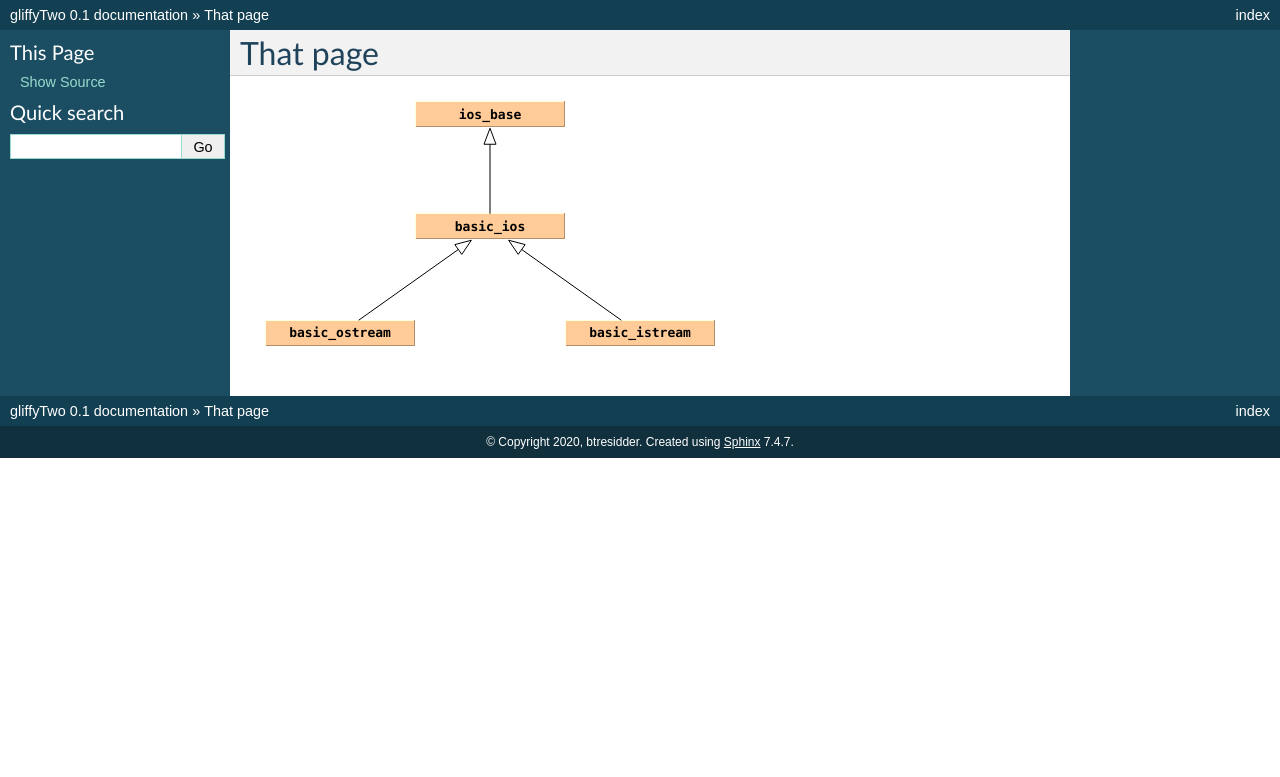
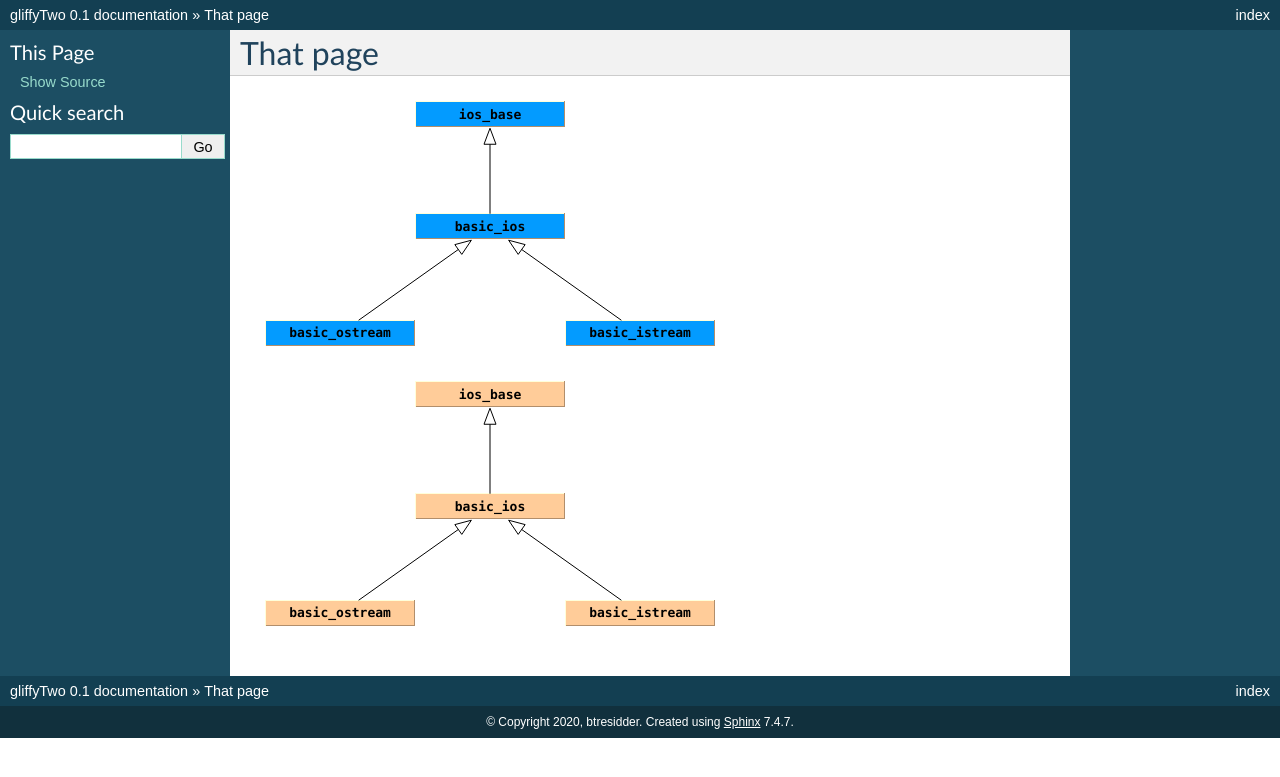
Before and after one commit to btresidder/gliffyTwo, a Sphinx documentation site: the page built from docs/thatpage.rst, in a window 1280 px wide. Shown: the top 777 px of the page. Built offline with Sphinx 7.4.7, drawn with Linux system fonts in a browser that asks for light colours.

Commit message:
duplication issue 35

```diff
--- a/docs/thatpage.rst
+++ b/docs/thatpage.rst
@@ -2,6 +2,7 @@
 That page
 =========
 
-.. raw:: html
+.. sphinxgliffy:: images/fourth-svg.svg
 
-  <object data="_images/test-svg.svg" type="image/svg+xml"></object>
+
+.. sphinxgliffy:: images/test-svg.svg
--- a/docs/thispage.rst
+++ b/docs/thispage.rst
@@ -9,3 +9,6 @@
 
 
 .. sphinxgliffy:: images/another-svg.svg
+
+
+.. sphinxgliffy:: images/third-svg.svg
```
Also changed, not shown: docs/images/fourth-svg.svg (added), docs/images/third-svg.svg (added).
